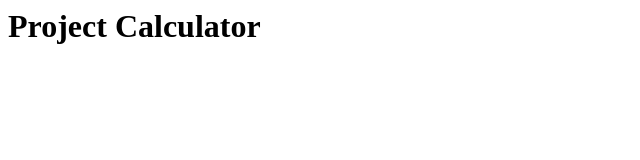
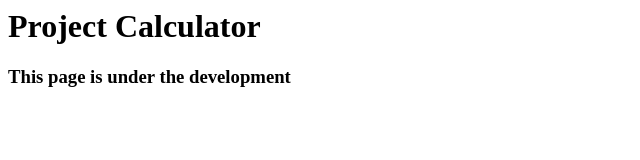
Before and after one commit to iamachintha/Calculator-JavaScript, a plain HTML site: page index.html in a window 1280 px wide. Shown: the whole page, without its empty margins (0-640 px from the left). Drawn offline with Linux system fonts and the light colour scheme.

Commit message:
Update index.html

```diff
--- a/index.html
+++ b/index.html
@@ -1 +1,2 @@
 <h1>Project Calculator</h1>
+<h3>This page is under the development</h3>
```
